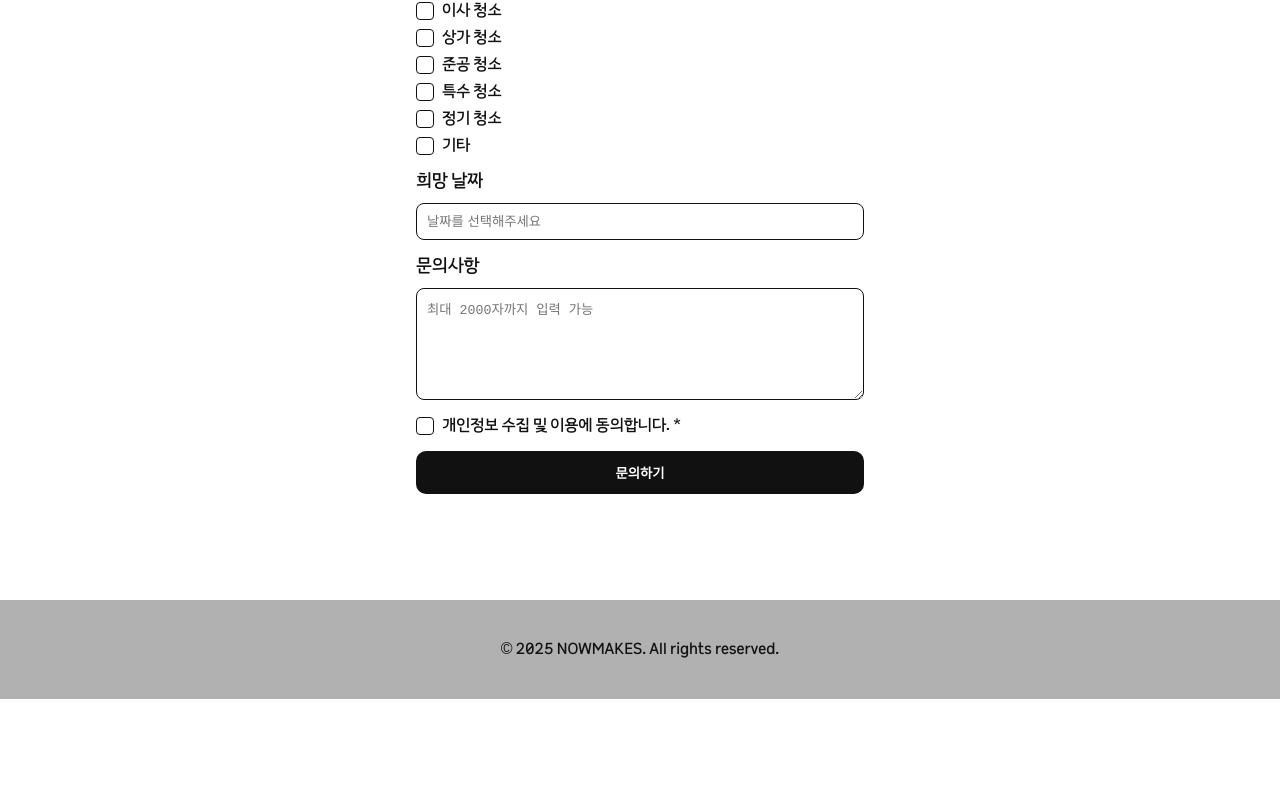
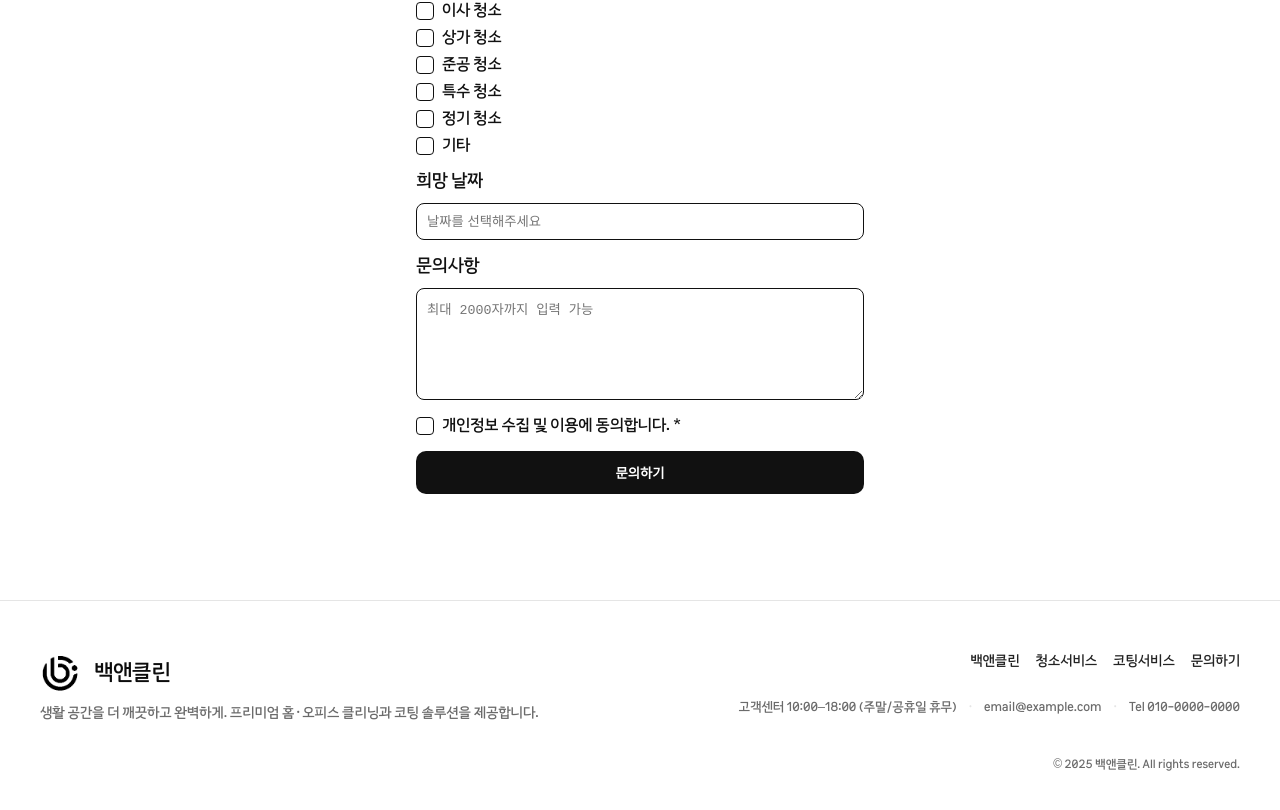
Before and after one commit to nownity/baeksaekclean, a React (Create React App) app: page /contact in a window 1280 px wide. Shown: the part 700-1510 px from the top of the page. Before the commit the page ends 1399 px from the top, so only its background shows below. Built offline with nearby package versions, Linux system fonts and the light colour scheme; a web font is replaced by a local one.

Commit message:
메인페이지 및 푸터 구성

```diff
--- a/src/cleanSection/MoveinSection.jsx
+++ b/src/cleanSection/MoveinSection.jsx
@@ -113,17 +113,14 @@ const MoveinSection = () => {
         <DescriptionBox>
           <DesTitle>입주 전, 새집의 첫인상을 책임집니다</DesTitle>
           <DesText>
-            입주 · 이사 청소는 새로 이사 들어가기 전, <br />
-            혹은 지금 살고 있는 집의 먼지, 곰팡이, 기름때 등 <br />
-            눈에 보이지 않는 오염까지 제거하는
+            신축 건물 첫 입주 시, 시공 후 남은 먼지와 오염은
             <br />
-            프리미엄 서비스입니다.
+            호흡기 문제를 비롯한 각종 질환의 원인이 될 수 있습니다.
             <br />
             <br />
-            주방, 욕실, 창틀, 몰딩, 바닥 등 각 공간별로
+            백앤클린의 전문 노하우로 미세 분진까지 깨끗하게 제거해
             <br />
-            전문가가 꼼꼼히 청소하며, 살균과 탈취까지
-            <br /> 함께 진행되어 안심하고 거주하실 수 있습니다.
+            새집의 진짜 첫인상을 완성하세요.
           </DesText>
         </DescriptionBox>
         <ImageSlider images={[ip1, ip2, ip3]} />
--- a/src/cleanSection/OfficeSection.jsx
+++ b/src/cleanSection/OfficeSection.jsx
@@ -124,14 +124,14 @@ const OfficeSection = () => {
         <DescriptionBox>
           <DesTitleR>첫인상은 공간이 말합니다</DesTitleR>
           <DesTextR>
-            매장, 사무실, 카페 등 고객과 직원이 오가는 공간은
-            <br />늘 깔끔하고 쾌적해야 합니다.
+            영업 중이거나 새로 오픈한 매장의 번거로운 청소,
+            <br />
+            백앤클린이 대신 깔끔하게 해결합니다.
             <br />
             <br />
-            상가 청소는 바닥의 오염, 유리창의 지문,
+            사무실, 카페, 상가 등 주기적인 방문 청소로
             <br />
-            화장실 위생까지 전반적으로 관리하여
-            <br /> 고객에게 신뢰를 주는 공간으로 만들어드립니다.
+            먼지와 오염을 관리해 쾌적한 환경을 유지하세요.
           </DesTextR>
         </DescriptionBox>
       </ExWrapper>
--- a/src/cleanSection/PostSection.jsx
+++ b/src/cleanSection/PostSection.jsx
@@ -112,15 +112,14 @@ const PostSection = () => {
         <DescriptionBox>
           <DesTitle>완공 후 마지막 터치, 청결</DesTitle>
           <DesText>
-            공사 후 남은 먼지, 시멘트가루, 도장자국 등은
+            준공 현장에 남은 시공 잔해물과 미세 분진까지,
             <br />
-            일반 청소로는 처리하기 어렵습니다.
+            치우기 번거로운 폐기물도 백앤클린이 한 번에 해결합니다.
             <br />
             <br />
-            준공 청소는 공사 현장을 실제
-            <br /> 사용 가능한 공간으로 바꾸는 마무리 작업입니다.
+            숙련된 기술과 전문 장비로 빠르고 완벽하게 마무리하여
             <br />
-            전문 장비와 약제를 사용해 세밀하게 마무리해드립니다.
+            시간과 비용을 모두 절약하세요.
           </DesText>
         </DescriptionBox>
         <ImageSlider images={[jg1, jg2, jg3]} />
--- a/src/cleanSection/SpecialSetion.jsx
+++ b/src/cleanSection/SpecialSetion.jsx
@@ -124,17 +124,14 @@ const SpecialSection = () => {
         <DescriptionBox>
           <DesTitleR>보이지 않는 위험까지, 안전하게</DesTitleR>
           <DesTextR>
-            고독사, 화재, 오염된 공간 등
+            화재 현장, 고독사, 쓰레기집 등 심각한 오염 공간을
             <br />
-            일반 청소로는 해결할 수 없는 특수
-            <br />
-            상황에 대응하는 전문 청소입니다.
+            백앤클린이 안전하고 신속하게 복구합니다.
             <br />
             <br />
-            방역, 소독, 폐기물 처리 등
+            유해물질 제거부터 냄새 차단, 폐기물 처리까지
             <br />
-            법적 절차와 안전 기준을 준수하여
-            <br /> 철저하고 정중하게 작업을 진행합니다.
+            풍부한 현장 경험으로 시간과 비용을 아껴드립니다.
           </DesTextR>
         </DescriptionBox>
       </ExWrapper>
--- a/src/components/Footer.jsx
+++ b/src/components/Footer.jsx
@@ -1,18 +1,178 @@
 import styled from "styled-components";
 
-const FooterWrapper = styled.footer`
-  padding: 40px 20px;
-  text-align: center;
-  background-color: ${({ theme }) => theme.footerbg};
-  transition: all 0.3s ease-in-out;
-  color: ${({ theme }) => theme.text};
+const BG = "#ffffff";
+const TEXT = "#0c0c0c";
+const SUB = "#6b6b6b";
+const LINE = "#e5e5e5";
+
+const FooterOuter = styled.footer`
+  background: ${BG};
+  color: ${TEXT};
+  padding: 20px 40px 48px;
+  border-top: 1px solid ${LINE};
+`;
+
+const FooterInner = styled.div`
+  max-width: 1500px;
+  margin: 0 auto;
+`;
+
+const FooterGrid = styled.div`
+  display: grid;
+  grid-template-columns: 1fr;
+  gap: 28px;
+  padding-top: 24px;
+
+  @media (min-width: 1250px) {
+    grid-template-columns: 1.2fr 1fr;
+    gap: 40px;
+    padding-top: 32px;
+  }
+`;
+
+const BrandBlock = styled.div`
+  display: flex;
+  align-items: center;
+  gap: 14px;
+`;
+
+const Logo = styled.img`
+  width: 36px;
+  height: 36px;
+  display: block;
+
+  @media (min-width: 1250px) {
+    width: 40px;
+    height: 40px;
+  }
+`;
+
+const BrandName = styled.h2`
+  font-size: 20px;
+  font-weight: 700;
+  letter-spacing: -0.3px;
+  margin: 0;
+
+  @media (min-width: 1250px) {
+    font-size: 22px;
+  }
+`;
+
+const BrandDesc = styled.p`
+  margin: 10px 0 0;
+  color: ${SUB};
+  line-height: 1.6;
+  font-size: 14px;
+  word-break: keep-all;
+`;
+
+const InfoBlock = styled.div`
+  display: grid;
+  gap: 12px;
+
+  @media (min-width: 1250px) {
+    justify-items: end;
+    text-align: right;
+    gap: 10px;
+  }
+`;
+
+const LinkRow = styled.nav`
+  display: flex;
+  flex-wrap: wrap;
+  gap: 12px 16px;
+
+  a {
+    color: ${TEXT};
+    text-decoration: none;
+    font-size: 14px;
+    opacity: 0.9;
+    transition: opacity 0.2s ease;
+  }
+
+  a:hover {
+    opacity: 1;
+    text-decoration: underline;
+  }
+`;
+
+const Meta = styled.div`
+  display: flex;
+  align-items: center;
+  justify-content: flex-start;
+  flex-wrap: nowrap;
+  color: ${SUB};
+  font-size: 13px;
+  line-height: 1.6;
+
+  span + span::before {
+    content: "·";
+    margin: 0 10px;
+    color: ${LINE};
+  }
+
+  @media (max-width: 1250px) {
+    flex-direction: column;
+    align-items: flex-start;
+
+    span + span::before {
+      content: "";
+      margin: 0;
+    }
+
+    span {
+      margin-top: 4px;
+    }
+  }
+`;
+
+const Copyright = styled.div`
+  color: ${SUB};
+  font-size: 12px;
+  margin-top: 28px;
+
+  @media (min-width: 1250px) {
+    margin-top: 32px;
+    text-align: right;
+  }
 `;
 
 const Footer = () => {
   return (
-    <FooterWrapper>
-      <p>© 2025 NOWMAKES. All rights reserved.</p>
-    </FooterWrapper>
+    <FooterOuter>
+      <FooterInner>
+        <FooterGrid>
+          <div>
+            <BrandBlock>
+              <Logo src="/favicon.svg" alt="백앤클린 로고" />
+              <BrandName>백앤클린</BrandName>
+            </BrandBlock>
+            <BrandDesc>
+              생활 공간을 더 깨끗하고 완벽하게. 프리미엄 홈·오피스 클리닝과 코팅
+              솔루션을 제공합니다.
+            </BrandDesc>
+          </div>
+
+          <InfoBlock>
+            <LinkRow aria-label="푸터 링크">
+              <a href="/">백앤클린</a>
+              <a href="/clean">청소서비스</a>
+              <a href="/coating">코팅서비스</a>
+              <a href="/contact">문의하기</a>
+            </LinkRow>
+            <Meta>
+              <span>고객센터 10:00–18:00 (주말/공휴일 휴무)</span>
+              <span>email@example.com</span>
+              <span>Tel 010-0000-0000</span>
+            </Meta>
+          </InfoBlock>
+        </FooterGrid>
+
+        <Copyright>
+          © {new Date().getFullYear()} 백앤클린. All rights reserved.
+        </Copyright>
+      </FooterInner>
+    </FooterOuter>
   );
 };
 
--- a/src/mainSection/HeroSection.jsx
+++ b/src/mainSection/HeroSection.jsx
@@ -1,5 +1,4 @@
 import styled from "styled-components";
-import main1 from "../images/main1.jpg";
 import ContactBtn from "../components/ContactBtn";
 import useScrollFadeIn from "../hooks/useScrollFadIn";
 import { useNavigate } from "react-router-dom";
@@ -7,19 +6,25 @@ import { useNavigate } from "react-router-dom";
 const Section = styled.section`
   width: 100%;
   height: 100vh;
+  position: relative;
   display: flex;
   align-items: center;
   justify-content: center;
   flex-direction: column;
-  background-image: url(${main1});
-  background-size: cover;
-  background-position: center;
-  background-repeat: no-repeat;
-  position: relative;
+  overflow: hidden;
+`;
+
+const BackgroundVideo = styled.video`
+  position: absolute;
+  top: 0;
+  left: 0;
+  width: 100%;
+  height: 100%;
+  object-fit: cover;
+  z-index: 0;
 `;
 
 const Overlay = styled.div`
-  content: "";
   position: absolute;
   top: 0;
   left: 0;
@@ -28,7 +33,7 @@ const Overlay = styled.div`
   background: ${({ theme }) =>
     theme.mode === "dark" ? "rgba(0, 0, 0, 0.4)" : "transparent"};
   transition: all 0.3s ease-in-out;
-  z-index: 0;
+  z-index: 1;
 `;
 
 const TextSection = styled.section`
@@ -39,6 +44,8 @@ const TextSection = styled.section`
   align-items: flex-start;
   justify-content: center;
   flex-direction: column;
+  z-index: 2;
+
   @media (max-width: 768px) {
     align-items: center;
     height: 40%;
@@ -51,7 +58,8 @@ const Title = styled.h1`
   transition: color 0.3s ease-in-out;
   margin-bottom: 20px;
   font-weight: 400;
-  z-index: 1;
+  z-index: 2;
+
   @media (max-width: 768px) {
     font-size: 32px;
     margin-bottom: 10px;
@@ -62,7 +70,7 @@ const Title = styled.h1`
 const WhiteText = styled.span`
   color: ${({ theme }) => theme.textWhite};
   transition: color 0.3s ease-in-out;
-  z-index: 1;
+  z-index: 2;
 `;
 
 const SubTitle = styled.h1`
@@ -70,7 +78,8 @@ const SubTitle = styled.h1`
   color: ${({ theme }) => theme.textSub};
   transition: color 0.3s ease-in-out;
   padding-left: 20px;
-  z-index: 1;
+  z-index: 2;
+
   @media (max-width: 768px) {
     font-size: 15px;
     padding-left: 10px;
@@ -83,7 +92,7 @@ const BtnSection = styled.section`
   align-items: center;
   justify-content: center;
   flex-direction: column;
-  z-index: 1;
+  z-index: 2;
 `;
 
 const HeroSection = ({ sectionRefs }) => {
@@ -95,7 +104,18 @@ const HeroSection = ({ sectionRefs }) => {
   const fadeInBtn = useScrollFadeIn("up", 1, 1.5);
 
   return (
-    <Section>
+    <Section ref={sectionRefs}>
+      <BackgroundVideo
+        autoPlay
+        muted
+        loop
+        playsInline
+        preload="metadata"
+        poster="/images/hero-poster.jpg"
+      >
+        <source src="/videos/hero.webm" type="video/webm" />
+        <source src="/videos/hero.mp4" type="video/mp4" />
+      </BackgroundVideo>
       <Overlay />
       <TextSection>
         <Title {...fadeInTitle}>
```
Also changed, not shown: public/images/hero-poster.jpg (added), 1 other file (tests, documents, lock files or other folders).
